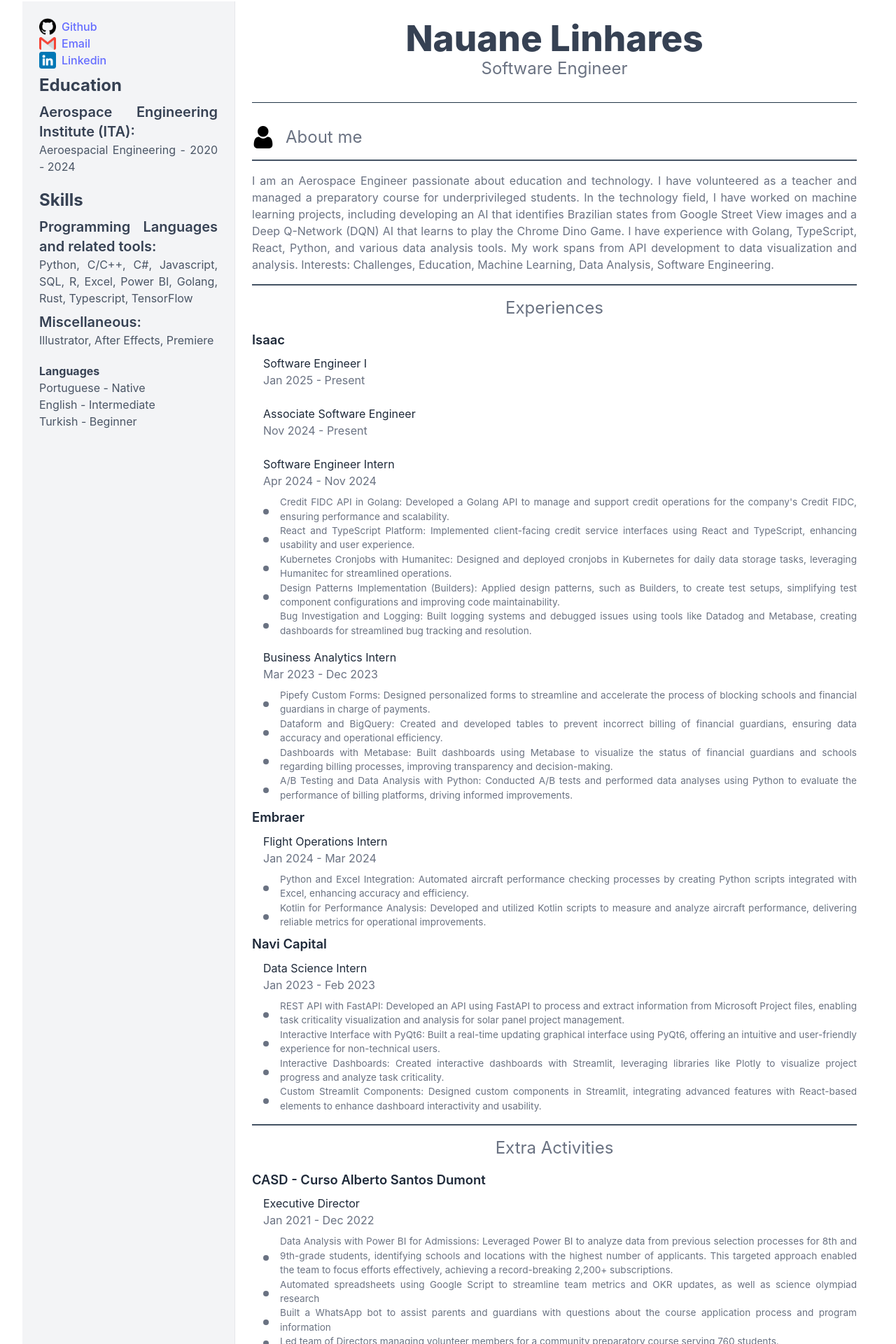
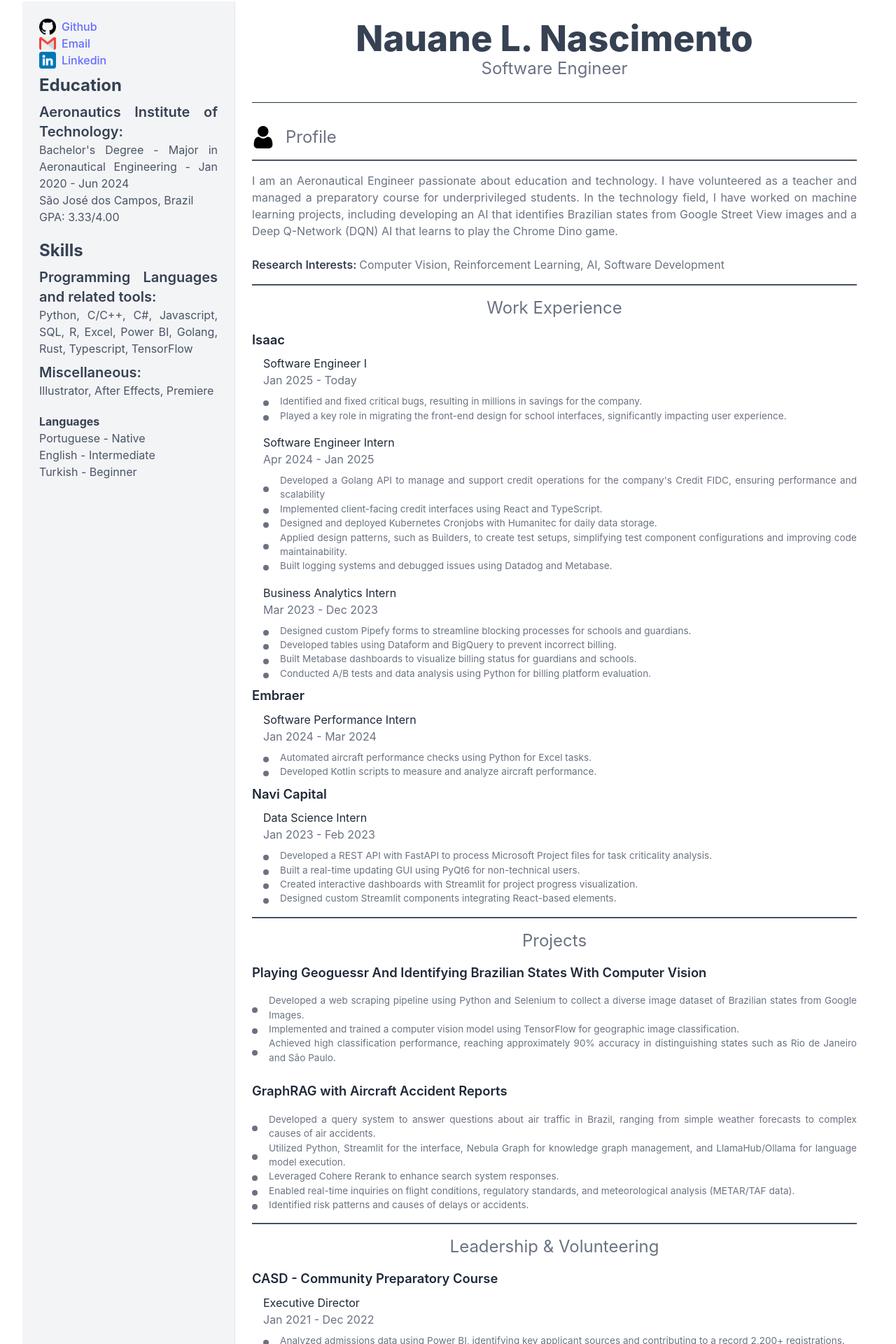
Before and after one commit to nauanelinhares/curriculum, a React (Vite) app: page / in a window 1280 px wide. Shown: the part 30-1950 px from the top of the page at 70% size. Built offline with nearby package versions, Linux system fonts and the light colour scheme.

Commit message:
feat: enhance

```diff
--- a/src/App.tsx
+++ b/src/App.tsx
@@ -1,6 +1,7 @@
 import './App.css'
 
 import Experiences from "./components/Experiences";
+import Projects from "./components/Projects";
 import userIcon from "./assets/user-icon.png";
 import SideMenu from "./components/SideMenu";
 
@@ -12,6 +13,7 @@ import {
   experiences,
   extraActivities,
   skillCategories,
+  projects,
 } from "./Users/nauane-linhares";
 
 function App() {
@@ -35,22 +37,32 @@ function App() {
 
         <div className="flex flex-row gap-4 mt-8 items-center">
           <img src={userIcon} alt="user" className="w-8 h-8 filter grayscale" />
-          <span className="text-gray-500 text-2xl">About me</span>
+          <span className="text-gray-500 text-2xl">Profile</span>
         </div>
 
         <hr className="my-4 bg-gray-500 h-[1.75px]" />
 
         <div className="flex flex-col gap-2 text-justify">
           <span className="text-gray-500 ">{user.description}</span>
+          {user.researchInterests && (
+            <div className="mt-4">
+              <span className="text-gray-700 font-semibold">Research Interests: </span>
+              <span className="text-gray-500">{user.researchInterests}</span>
+            </div>
+          )}
         </div>
 
         <hr className="my-4 bg-gray-500 h-[1.75px]" />
 
-        <Experiences experiences={experiences} title="Experiences" />
+        <Experiences experiences={experiences} title="Work Experience" />
 
         <hr className="my-4 bg-gray-500 h-[1.75px]" />
 
-        <Experiences experiences={extraActivities} title="Extra Activities" />
+        <Projects projects={projects} title="Projects" />
+
+        <hr className="my-4 bg-gray-500 h-[1.75px]" />
+
+        <Experiences experiences={extraActivities} title="Leadership & Volunteering" />
       </div>
     </div>
   );
--- a/src/Users/nauane-linhares/index.ts
+++ b/src/Users/nauane-linhares/index.ts
@@ -3,12 +3,15 @@ import { Language, SkillCategory } from "../../components/SideMenu/types";
 import { Education } from "../../components/SideMenu/types";
 import { SocialMediaProps } from "../../types/social-media";
 import { UserProps } from "../../types/user";
+import { ProjectProps } from "../../components/Projects/types";
 
 export const education: Education[] = [
   {
-    school: "Aerospace Engineering Institute (ITA)",
-    degree: "Aeroespacial Engineering",
-    period: "2020 - 2024",
+    school: "Aeronautics Institute of Technology",
+    degree: "Bachelor's Degree - Major in Aeronautical Engineering",
+    period: "Jan 2020 - Jun 2024",
+    location: "São José dos Campos, Brazil",
+    gpa: "3.33/4.00",
   },
 ];
 
@@ -50,81 +53,98 @@ export const experiences: ExperienceProps[] = [
   {
     company: "Isaac",
     title: "Software Engineer I",
-    startDate: new Date(2025, 0, 1), // January 2025
-    bulletPoints: [],
-    iconCompany: "iconCompany",
-  },
-  {
-    company: "Isaac",
-    title: "Associate Software Engineer",
-    startDate: new Date(2024, 10, 1), // November 2024
-    bulletPoints: [],
+    startDate: new Date(2025, 0, 1),
+    bulletPoints: [
+      "Identified and fixed critical bugs, resulting in millions in savings for the company.",
+      "Played a key role in migrating the front-end design for school interfaces, significantly impacting user experience.",
+    ],
     iconCompany: "iconCompany",
   },
   {
     company: "Isaac",
     title: "Software Engineer Intern",
-    startDate: new Date(2024, 3, 1), // April 2024
-    endDate: new Date(2024, 10, 1), // November 2024
+    startDate: new Date(2024, 3, 1),
+    endDate: new Date(2025, 0, 1),
     bulletPoints: [
-      "Credit FIDC API in Golang: Developed a Golang API to manage and support credit operations for the company's Credit FIDC, ensuring performance and scalability.",
-      "React and TypeScript Platform: Implemented client-facing credit service interfaces using React and TypeScript, enhancing usability and user experience.",
-      "Kubernetes Cronjobs with Humanitec: Designed and deployed cronjobs in Kubernetes for daily data storage tasks, leveraging Humanitec for streamlined operations.",
-      "Design Patterns Implementation (Builders): Applied design patterns, such as Builders, to create test setups, simplifying test component configurations and improving code maintainability.",
-      "Bug Investigation and Logging: Built logging systems and debugged issues using tools like Datadog and Metabase, creating dashboards for streamlined bug tracking and resolution.",
+      "Developed a Golang API to manage and support credit operations for the company's Credit FIDC, ensuring performance and scalability",
+      "Implemented client-facing credit interfaces using React and TypeScript.",
+      "Designed and deployed Kubernetes Cronjobs with Humanitec for daily data storage.",
+      "Applied design patterns, such as Builders, to create test setups, simplifying test component configurations and improving code maintainability.",
+      "Built logging systems and debugged issues using Datadog and Metabase.",
     ],
     iconCompany: "iconCompany",
   },
   {
     company: "Embraer",
-    title: "Flight Operations Intern",
-    startDate: new Date(2024, 0, 1), // January 2024
-    endDate: new Date(2024, 2, 1), // March 2024
+    title: "Software Performance Intern",
+    startDate: new Date(2024, 0, 1),
+    endDate: new Date(2024, 2, 1),
     bulletPoints: [
-      "Python and Excel Integration: Automated aircraft performance checking processes by creating Python scripts integrated with Excel, enhancing accuracy and efficiency.",
-      "Kotlin for Performance Analysis: Developed and utilized Kotlin scripts to measure and analyze aircraft performance, delivering reliable metrics for operational improvements.",
+      "Automated aircraft performance checks using Python for Excel tasks.",
+      "Developed Kotlin scripts to measure and analyze aircraft performance.",
     ],
     iconCompany: "iconCompany",
   },
   {
     company: "Isaac",
     title: "Business Analytics Intern",
-    startDate: new Date(2023, 2, 1), // March 2023
-    endDate: new Date(2023, 11, 1), // December 2023
+    startDate: new Date(2023, 2, 1),
+    endDate: new Date(2023, 11, 1),
     bulletPoints: [
-      "Pipefy Custom Forms: Designed personalized forms to streamline and accelerate the process of blocking schools and financial guardians in charge of payments.",
-      "Dataform and BigQuery: Created and developed tables to prevent incorrect billing of financial guardians, ensuring data accuracy and operational efficiency.",
-      "Dashboards with Metabase: Built dashboards using Metabase to visualize the status of financial guardians and schools regarding billing processes, improving transparency and decision-making.",
-      "A/B Testing and Data Analysis with Python: Conducted A/B tests and performed data analyses using Python to evaluate the performance of billing platforms, driving informed improvements.",
+      "Designed custom Pipefy forms to streamline blocking processes for schools and guardians.",
+      "Developed tables using Dataform and BigQuery to prevent incorrect billing.",
+      "Built Metabase dashboards to visualize billing status for guardians and schools.",
+      "Conducted A/B tests and data analysis using Python for billing platform evaluation.",
     ],
     iconCompany: "iconCompany",
   },
   {
     company: "Navi Capital",
     title: "Data Science Intern",
-    startDate: new Date(2023, 0, 1), // January 2023
-    endDate: new Date(2023, 1, 1), // February 2023
+    startDate: new Date(2023, 0, 1),
+    endDate: new Date(2023, 1, 1),
     bulletPoints: [
-      "REST API with FastAPI: Developed an API using FastAPI to process and extract information from Microsoft Project files, enabling task criticality visualization and analysis for solar panel project management.",
-      "Interactive Interface with PyQt6: Built a real-time updating graphical interface using PyQt6, offering an intuitive and user-friendly experience for non-technical users.",
-      "Interactive Dashboards: Created interactive dashboards with Streamlit, leveraging libraries like Plotly to visualize project progress and analyze task criticality.",
-      "Custom Streamlit Components: Designed custom components in Streamlit, integrating advanced features with React-based elements to enhance dashboard interactivity and usability.",
+      "Developed a REST API with FastAPI to process Microsoft Project files for task criticality analysis.",
+      "Built a real-time updating GUI using PyQt6 for non-technical users.",
+      "Created interactive dashboards with Streamlit for project progress visualization.",
+      "Designed custom Streamlit components integrating React-based elements.",
     ],
     iconCompany: "iconCompany",
   },
 ];
 
+export const projects: ProjectProps[] = [
+  {
+    title: "Playing Geoguessr And Identifying Brazilian States With Computer Vision",
+    bulletPoints: [
+      "Developed a web scraping pipeline using Python and Selenium to collect a diverse image dataset of Brazilian states from Google Images.",
+      "Implemented and trained a computer vision model using TensorFlow for geographic image classification.",
+      "Achieved high classification performance, reaching approximately 90% accuracy in distinguishing states such as Rio de Janeiro and São Paulo.",
+    ],
+  },
+  {
+    title: "GraphRAG with Aircraft Accident Reports",
+    bulletPoints: [
+      "Developed a query system to answer questions about air traffic in Brazil, ranging from simple weather forecasts to complex causes of air accidents.",
+      "Utilized Python, Streamlit for the interface, Nebula Graph for knowledge graph management, and LlamaHub/Ollama for language model execution.",
+      "Leveraged Cohere Rerank to enhance search system responses.",
+      "Enabled real-time inquiries on flight conditions, regulatory standards, and meteorological analysis (METAR/TAF data).",
+      "Identified risk patterns and causes of delays or accidents.",
+    ],
+  },
+];
+
 export const extraActivities: ExperienceProps[] = [
   {
-    company: "CASD - Curso Alberto Santos Dumont",
+    company: "CASD - Community Preparatory Course",
     title: "Executive Director",
-    startDate: new Date(2021, 0, 1), // January 2021
-    endDate: new Date(2022, 11, 31), // December 2022
+    startDate: new Date(2021, 0, 1),
+    endDate: new Date(2022, 11, 31),
     bulletPoints: [
-      "Data Analysis with Power BI for Admissions: Leveraged Power BI to analyze data from previous selection processes for 8th and 9th-grade students, identifying schools and locations with the highest number of applicants. This targeted approach enabled the team to focus efforts effectively, achieving a record-breaking 2,200+ subscriptions.",
-      "Automated spreadsheets using Google Script to streamline team metrics and OKR updates, as well as science olympiad research",
-      "Built a WhatsApp bot to assist parents and guardians with questions about the course application process and program information",
-      "Led team of Directors managing volunteer members for a community preparatory course serving 760 students.",
+      "Analyzed admissions data using Power BI, identifying key applicant sources and contributing to a record 2,200+ registrations.",
+      "Developed Google Apps Script solutions to automate tracking of team metrics, OKRs, and olympiad research via spreadsheets.",
+      "Built a WhatsApp bot to provide automated assistance to parents regarding application inquiries, enhancing communication efficiency.",
+      "Led the Director-level team responsible for managing volunteer staff and operations for a community preparatory course serving 760 students.",
     ],
     iconCompany: "iconCompany",
   },
@@ -149,21 +169,14 @@ export const socialMedia: SocialMediaProps[] = [
 ];
 
 export const user: UserProps = {
-  name: "Nauane Linhares",
+  name: "Nauane L. Nascimento",
   role: "Software Engineer",
   email: "nauane.linhares@gmail.com",
   phone: "+55 88 992507747",
-  address: "Av. Andrômeda, 1589, Jardim Satélite",
-  city: "SÃO JOSÉ DOS CAMPOS, SP",
-  description: `
-   I am an Aerospace Engineer passionate about education and technology. I have volunteered as a teacher
-   and managed a preparatory course for underprivileged students. In the technology field, I have worked
-   on machine learning projects, including developing an AI that identifies Brazilian states from Google
-   Street View images and a Deep Q-Network (DQN) AI that learns to play the Chrome Dino Game.
-
-   I have experience with Golang, TypeScript, React, Python, and various data analysis tools. My work spans
-   from API development to data visualization and analysis.
-
-   Interests: Challenges, Education, Machine Learning, Data Analysis, Software Engineering.
-  `,
+  address: "São José dos Campos",
+  city: "São José dos Campos",
+  state: "SP",
+  country: "Brazil",
+  description: `I am an Aeronautical Engineer passionate about education and technology. I have volunteered as a teacher and managed a preparatory course for underprivileged students. In the technology field, I have worked on machine learning projects, including developing an AI that identifies Brazilian states from Google Street View images and a Deep Q-Network (DQN) AI that learns to play the Chrome Dino game.`,
+  researchInterests: "Computer Vision, Reinforcement Learning, AI, Software Development",
 };
--- a/src/components/Experiences/index.tsx
+++ b/src/components/Experiences/index.tsx
@@ -9,7 +9,7 @@ const getMostRecentExperience = (experiences: ExperienceProps[]) => {
 };
 
 const formatDate = (date: Date | undefined | null) => {
-  if (!date) return "Present";
+  if (!date) return "Today";
   return date.toLocaleDateString("en-US", {
     month: "short",
     year: "numeric",
--- /dev/null
+++ b/src/components/Projects/index.tsx
@@ -0,0 +1,36 @@
+import { ProjectProps } from "./types";
+
+const ProjectBulletPoints = ({ points }: { points: string[] }) => (
+  <div className="mt-2">
+    {points.map((point, index) => (
+      <div key={index} className="flex flex-row gap-4 items-center">
+        <div className="flex-shrink-0 mt-1.5 w-2 h-2 bg-gray-500 rounded-full"></div>
+        <div className="text-[0.85rem] text-gray-500 text-justify">{point}</div>
+      </div>
+    ))}
+  </div>
+);
+
+export default function Projects({
+  projects,
+  title,
+}: {
+  projects: ProjectProps[];
+  title: string;
+}) {
+  return (
+    <>
+      <div className="text-gray-500 text-2xl pb-4">{title}</div>
+      <div className="flex flex-col gap-6">
+        {projects.map((project, index) => (
+          <div key={index} className="flex flex-col gap-2">
+            <span className="text-gray-800 text-[1.15rem] font-semibold flex justify-start">
+              {project.title}
+            </span>
+            <ProjectBulletPoints points={project.bulletPoints} />
+          </div>
+        ))}
+      </div>
+    </>
+  );
+}
--- /dev/null
+++ b/src/components/Projects/types.ts
@@ -0,0 +1,4 @@
+export type ProjectProps = {
+  title: string;
+  bulletPoints: string[];
+};
--- a/src/components/SideMenu/index.tsx
+++ b/src/components/SideMenu/index.tsx
@@ -45,6 +45,12 @@ const SideMenu = ({
               <p className="text-gray-600 text-justify">
                 {edu.degree} - {edu.period}
               </p>
+              {edu.location && (
+                <p className="text-gray-600 text-justify">{edu.location}</p>
+              )}
+              {edu.gpa && (
+                <p className="text-gray-600 text-justify">GPA: {edu.gpa}</p>
+              )}
             </div>
           ))}
         </div>
--- a/src/components/SideMenu/types.ts
+++ b/src/components/SideMenu/types.ts
@@ -4,6 +4,8 @@ export interface Education {
   school: string;
   degree: string;
   period: string;
+  location?: string;
+  gpa?: string;
 }
 
 export interface Skill {
--- a/src/types/user.ts
+++ b/src/types/user.ts
@@ -8,4 +8,5 @@ export type UserProps = {
     state?: string;
     country?: string;
     description?: string;
+    researchInterests?: string;
 }
```
